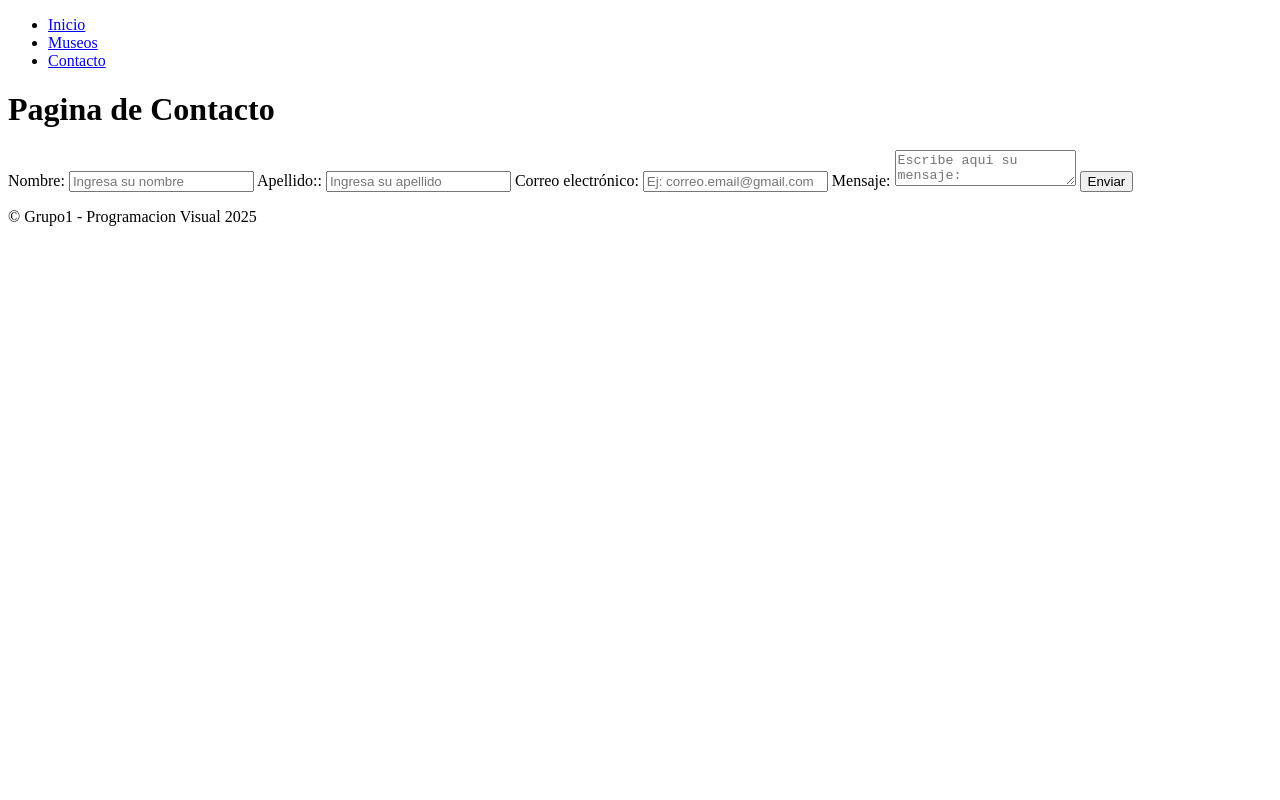
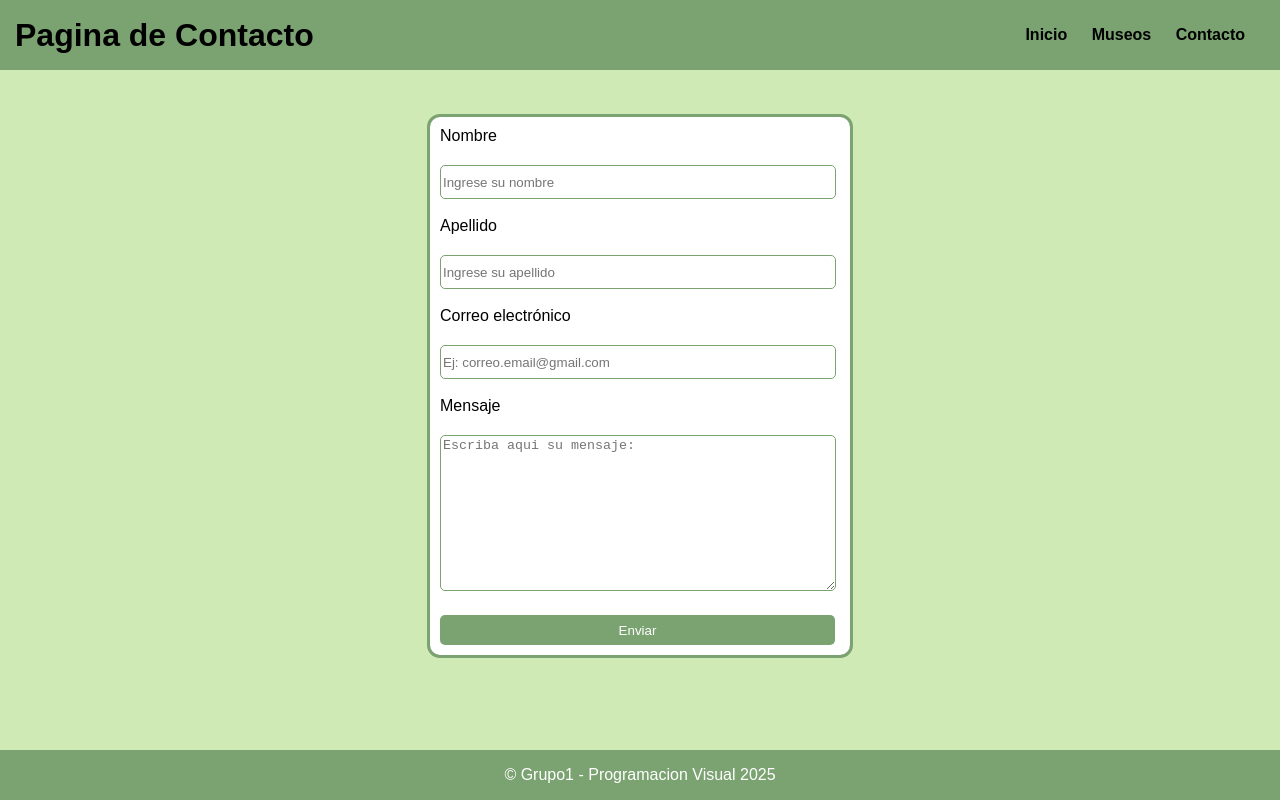
Before and after one commit to argentux10/pv_tp1_grupo1, a plain HTML site: page contacto.html in a window 1280 px wide. Drawn offline with Linux system fonts and the light colour scheme.

Commit message:
Creacion CSS para Contacto

```diff
--- a/contacto.html
+++ b/contacto.html
@@ -4,37 +4,49 @@
     <meta charset="UTF-8">
     <meta name="viewport" content="width=device-width, initial-scale=1.0">
     <title>Contacto</title>
-    <link rel="stylesheet" href="pagina"> <!-- Enlace a un archivo CSS para estilos -->
+    <link rel="stylesheet" href="style.css">
 </head>
 <body>
-    <nav> <!--Barra de navegacion-->
-        <ul>
-          <li><a href="index.html">Inicio</a></li>
-          <li><a href="museos.html">Museos</a></li>
-          <li><a href="contacto.html">Contacto</a></li>
-        </ul>
-    </nav> <!--Aqui termina la barra de navegacion-->
 
     <header> <!--cabecera -->
         <h1>Pagina de Contacto</h1>
+        <nav class="barra"> <!--Barra de navegacion-->
+            <a href="index.html">Inicio</a></li>
+            <a href="museos.html">Museos</a></li>
+            <a href="contacto.html">Contacto</a></li>
+        </nav> <!--Aqui termina la barra de navegacion-->
     </header>
+    <div class="marcoFormulario">
 
     <form action="ruta_a_donde_se_envia_el_formulario" method="metodo_de_envio"> <!--Inicio del formulario-->
-        <label for="nombre">Nombre:</label>
-        <input type="text" id="nombre" name="nombre" placeholder="Ingresa su nombre">
+        <div>
+            <label for="nombre">Nombre</label>
+            <br>
+            <input type="text" id="nombre" name="nombre" placeholder="Ingrese su nombre">
+        </div>
+        <br>
+        <div>
 
-        <label for="nombre">Apellido:</label>:</label>
-        <input type="text" id="apellido" name="apellido" placeholder="Ingresa su apellido">
+            <label for="apellido">Apellido</label><br>
+            <input type="text" id="apellido" name="apellido" placeholder="Ingrese su apellido">
 
-        <label for="email">Correo electrónico:</label>
-        <input type="email" id="email" name="email" placeholder="Ej: correo.email@gmail.com">
+        </div>
+        <br>
+        <div>
+            <label for="email">Correo electrónico</label><br>
+            <input type="email" id="email" name="email" placeholder="Ej: correo.email@gmail.com">
 
-        <label for="mensaje">Mensaje:</label>
-        <textarea id="mensaje" name="mensaje" placeholder="Escribe aqui su mensaje: "></textarea>
+        </div>
+        <br>
 
-        <button type="submit">Enviar</button>
+            <label for="mensaje">Mensaje</label><br>
+            <textarea id="mensaje" name="mensaje" placeholder="Escriba aqui su mensaje: "></textarea>
+
+        <br>
+
+        <button type="submit" id="boton">Enviar</button>
     </form> <!--Fin del formulario-->
-
+    </div>
     <footer> <!--Pie de pagina -->
         <p>&copy; Grupo1 - Programacion Visual 2025</p>
       </footer>
--- /dev/null
+++ b/style.css
@@ -0,0 +1,80 @@
+body{
+    min-height: 100vh;
+    background-color: rgb(208, 234, 182);
+    font-family: sans-serif;
+    margin: 0;
+    display: flex;
+    flex-direction: column;
+}
+footer{
+    margin-top: auto;
+    background-color: rgb(123, 162, 113);
+    color: white;
+    text-align: center;
+}
+header{
+    background-color: rgb(123, 162, 113);
+    display: flex;
+    justify-content: space-between;
+    height: 40px;
+    align-items: center;
+    padding: 15px;
+}
+a{
+    text-decoration: none;
+    color: black;
+}
+nav a{
+    font-weight: 600;
+    padding-right: 20px;
+    padding-right: px;
+}
+nav a:hover{
+    color: white;
+}
+.marcoFormulario{
+    outline: 3px rgb(123, 162, 113) solid;
+    border-radius: 10px;
+    height: auto;
+    width: 400px;
+    padding:10px;
+    margin: auto;
+    background-color: white;
+}
+#mensaje{
+    width: 390px;
+    height: 150px;
+    border: 1px rgb(123, 162, 113) solid;
+    border-radius: 5px;
+    margin-top: 20px;
+}
+#email{
+    width: 390px;
+    height: 30px;
+    border: 1px rgb(123, 162, 113) solid;
+    border-radius: 5px;
+    margin-top: 20px;
+}
+#nombre{
+    width: 390px;
+    height: 30px;
+    border: 1px rgb(123, 162, 113) solid;
+    border-radius: 5px;
+    margin-top: 20px;
+}
+#apellido{
+    width: 390px;
+    height: 30px;
+    border: 1px rgb(123, 162, 113) solid;
+    border-radius: 5px;
+    margin-top: 20px;
+}
+#boton{
+    width: 395px;
+    height: 30px;
+    background-color: rgb(123, 162, 113);
+    border: 1px rgb(208, 234, 182);
+    border-radius: 5px;
+    color: white;
+    margin-top: 20px;
+}
```
